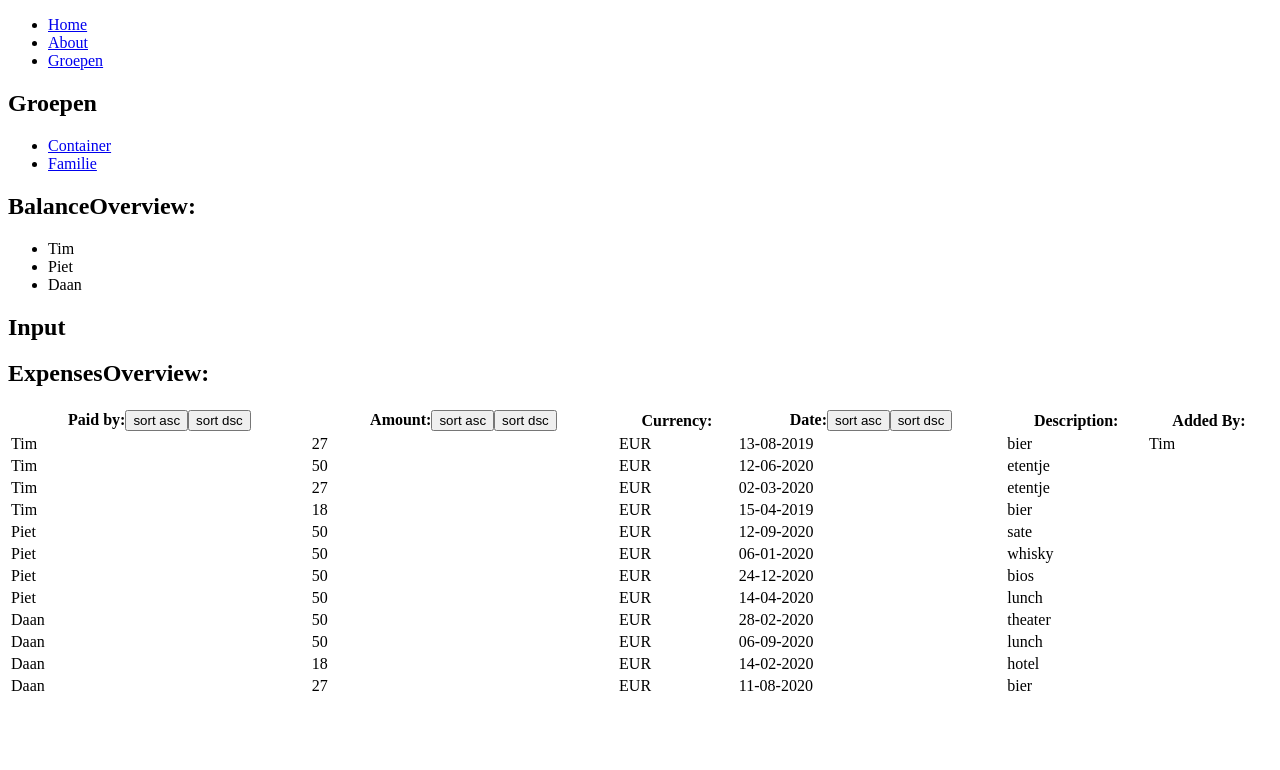
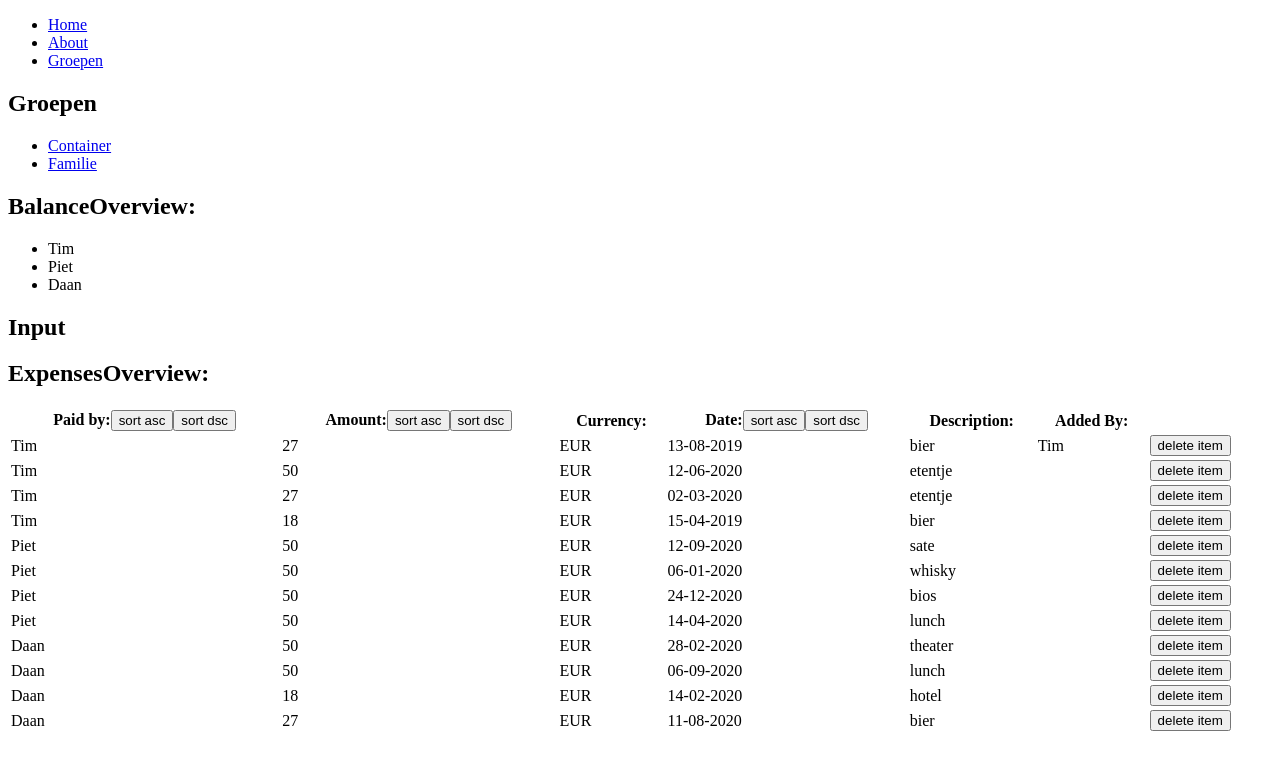
Before and after one commit to VanLeeuwenTim/kostenDeler, a React (Create React App) app: page /groepen/container in a window 1280 px wide. Shown: the top 770 px of the page. Built offline with nearby package versions, Linux system fonts and the light colour scheme.

Commit message:
added deletebuttons

```diff
--- a/src/ExpensesOverview.js
+++ b/src/ExpensesOverview.js
@@ -9,6 +9,9 @@ const ExpensesOverview = props => {
       <td>{item.date}</td>
       <td>{item.description}</td>
       <td>{item.paidBy}</td>
+      <td>
+        <button>delete item</button>
+      </td>
     </tr>
   ));
 
```
